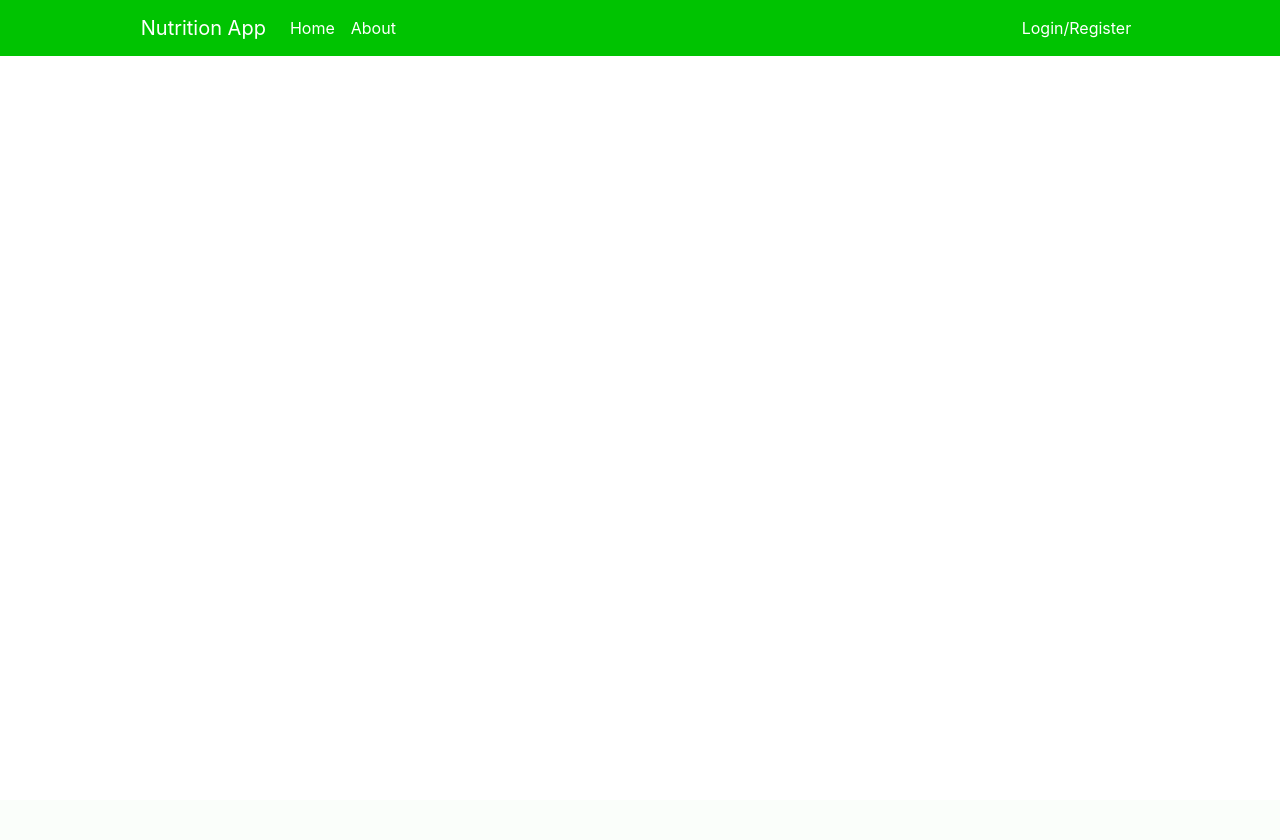
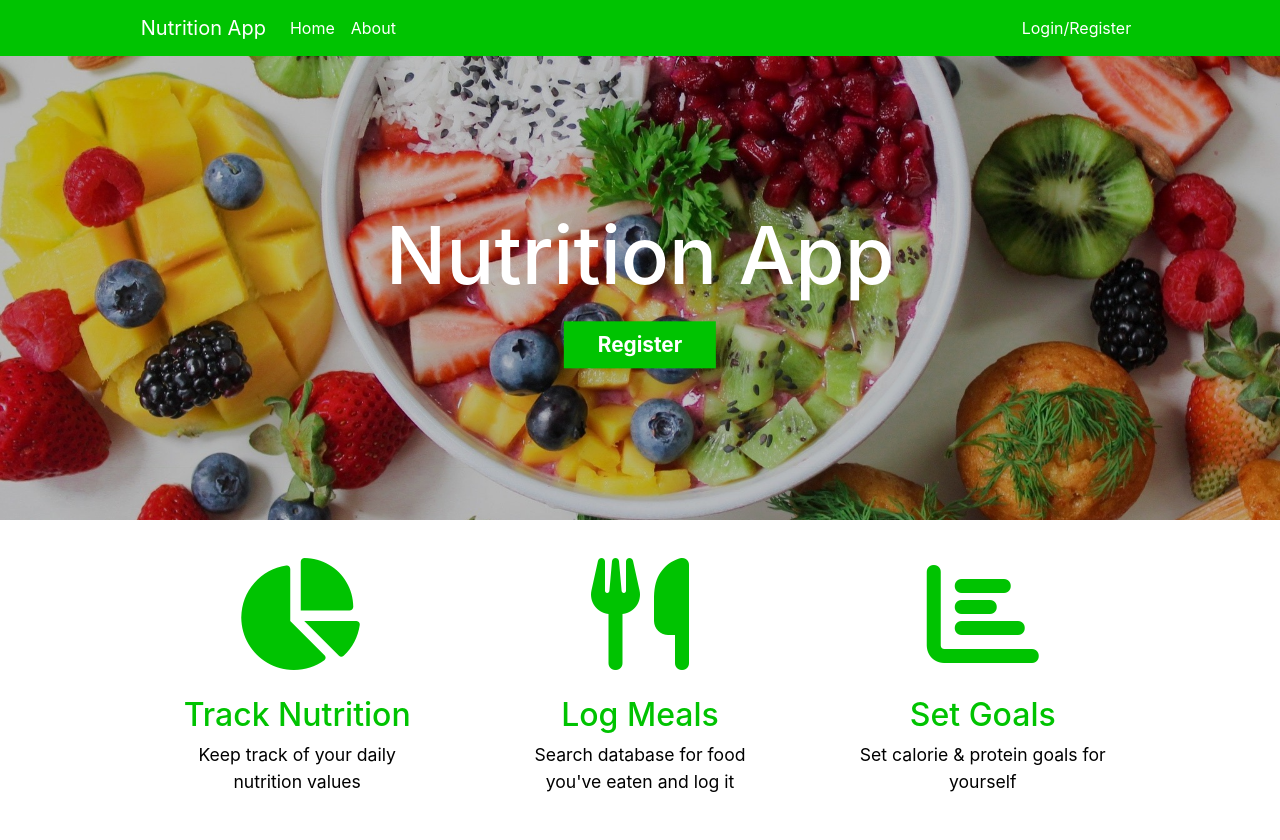
Before and after one commit to BenRose1998/nutrition-app, a PHP site: page / in a window 1280 px wide. Before the commit the page ends 56 px from the top, so only its background shows below. Run offline with PHP 8.4, Linux system fonts and the light colour scheme; some libraries are stand-ins or nearby versions.

Commit message:
Created a homepage

```diff
--- /dev/null
+++ b/css/index.css
@@ -0,0 +1,90 @@
+/* Big image */
+#bigimage {
+  height: 58vh;
+  background-image: url('../images/food_large_darken25.jpg');
+  background-position: center calc(50%);
+  background-repeat: no-repeat;
+  background-size: 100%;
+  text-align: center;
+  color: white;
+  padding-top: center;
+  padding-bottom: auto;
+  position: relative;
+}
+
+button {
+  width: 30%;
+  font-size: 1.3rem !important;
+}
+
+.centre {
+  margin: 0;
+  position: absolute;
+  top: 50%;
+  left: 50%;
+  -ms-transform: translate(-50%, -50%);
+  transform: translate(-50%, -50%);
+}
+
+#bigimage h1 {
+  font-size: 80px;
+}
+
+#bigimage p {
+  font-size: 23px;
+  margin-top: 40px;
+  color: #22181C;
+}
+
+#bigimageButton {
+  margin-top: 2%;
+}
+
+/* Figures */
+
+#icons {
+  padding-top: 0.5%;
+}
+
+.icon {
+  text-align: center;
+  margin-left: auto;
+  margin-right: auto;
+  display: inline-block;
+  width: 25%;
+  vertical-align: baseline;
+  margin-top: 2%;
+  color: #00C301;
+}
+
+.icon i {
+  padding-bottom: 10%;
+}
+
+.icon p {
+  color: black;
+  font-size: 1.1rem;
+}
+
+@media only screen and (max-width: 767px) {
+
+  /* Figures */
+  #bigimage {
+    background-size: 400%;
+    height: 95vh;
+  }
+
+  #bigimage h1 {
+    font-size: 4rem;
+  }
+
+  /* Icons */
+  .icon {
+    width: 100%;
+  }
+
+  .icon i {
+    font-size: 11em;
+  }
+
+}
--- a/css/main.css
+++ b/css/main.css
@@ -25,8 +25,8 @@
   font-size: 15px;
   padding: 8px 16px;
   border: none;
-  background-color: white;
-  color: #00c301;
+  background-color: #00c301;
+  color: white;
   font-weight: bold;
   display: inline-block;
   border-radius: 0 !important;
--- a/css/view_food.css
+++ b/css/view_food.css
@@ -1,5 +1,3 @@
-
-
 @media only screen and (max-width: 768px) {
   #main {
     width: 100%;
--- a/includes/header.php
+++ b/includes/header.php
@@ -25,6 +25,9 @@ function redirect($url)
   <!-- Link css files -->
   <!-- Twitter Bootstrap from https://getbootstrap.com/ -->
   <link rel="stylesheet" href="https://stackpath.bootstrapcdn.com/bootstrap/4.4.1/css/bootstrap.min.css" integrity="sha384-Vkoo8x4CGsO3+Hhxv8T/Q5PaXtkKtu6ug5TOeNV6gBiFeWPGFN9MuhOf23Q9Ifjh" crossorigin="anonymous">
+  <!-- Font Awesome - available at https://fontawesome.com/ -->
+  <script src="https://kit.fontawesome.com/f2a72a8b1b.js" crossorigin="anonymous"></script>
+  <!-- Link main stylesheet -->
   <link rel="stylesheet" href="css/main.css">
   <!-- Link stylesheet -->
   <?php
--- a/index.php
+++ b/index.php
@@ -1,11 +1,37 @@
 <?php
-require_once('includes/connect.php');
+$stylesheet = 'index.css';
 
-$stylesheet = 'main.css';
-$header = 'Homepage';
+$header = 'Home';
 include_once('includes/header.php');
+?>
+<div class="">
+  <section id="bigimage">
+    <div class="centre">
+      <h1>Nutrition App</h1>
+      <a href="register.php"><button type="button" id="bigimageButton" class="btn">Register</button></a>
+    </div>
+  </section>
+</div>
 
+<div class="container" id="main">
+  <div class="row" id="icons">
+    <figure class="icon">
+      <i class="fas fa-chart-pie fa-7x"></i>
+      <h2>Track Nutrition</h2>
+      <p>Keep track of your daily nutrition values</p>
+    </figure>
+    <figure class="icon">
+      <i class="fas fa-utensils fa-7x"></i>
+      <h2>Log Meals</h2>
+      <p>Search database for food you've eaten and log it</p>
+    </figure>
+    <figure class="icon">
+      <i class="fas fa-chart-bar fa-7x"></i>
+      <h2>Set Goals</h2>
+      <p>Set calorie & protein goals for yourself</p>
+    </figure>
+  </div>
 
-
+<?php
 include_once('includes/footer.php');
 ?>
```
Also changed, not shown: about.php (added, +9 -0 lines), images/food_large.jpg (added), images/food_large_darken25.jpg (added), images/food_large_darken50.jpg (added), images/food_small.jpg (added).
